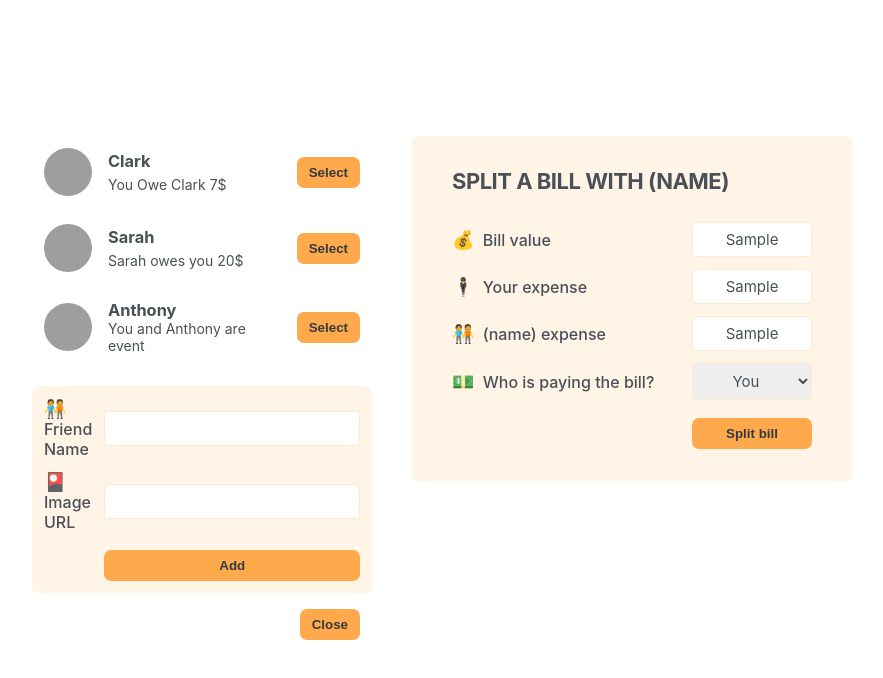
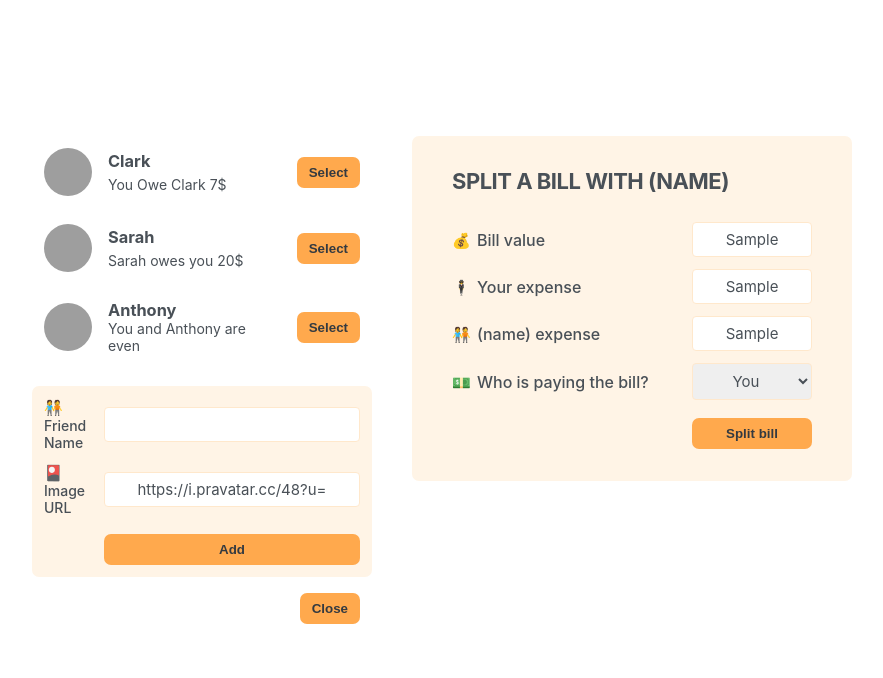
Before and after one commit to SheriefElnahas/react-small-projects, a React app in the folder 05-eat-n-split/: page / in a window 1280 px wide. Both pictures are taken after typing "Sample", "Sample", "Sample" into the empty fields and a click on the button "Add friend". Shown: the top 678 px of the page, without its empty margins (198-1081 px from the left). Built offline with nearby package versions, Linux system fonts and the light colour scheme; grey boxes are pictures that could not be loaded; the HTML template or start-up script is replaced by a standard one.

Commit message:
add friend functionality

```diff
--- a/05-eat-n-split/src/App.jsx
+++ b/05-eat-n-split/src/App.jsx
@@ -1,13 +1,22 @@
+import { useState } from 'react';
 import AddFriend from './components/AddFriend';
 import FriendList from './components/FriendList';
 import SplitBillForm from './components/SplitBillForm';
 
+import { initialFriends } from './data';
+
 function App() {
+  const [friendsList, setFriendsList] = useState(initialFriends);
+
+  function handleAddFriend(newFriendData) {
+    setFriendsList((prevFriendList) => [...prevFriendList, newFriendData]);
+  }
+
   return (
     <main className="app">
       <section className="sidebar">
-        <FriendList />
-        <AddFriend />
+        <FriendList friendsList={friendsList} />
+        <AddFriend onAddFriend={handleAddFriend} />
       </section>
       <section>
         <SplitBillForm />
--- a/05-eat-n-split/src/components/AddFriend.jsx
+++ b/05-eat-n-split/src/components/AddFriend.jsx
@@ -1,6 +1,9 @@
 import { useState } from 'react';
 
-function AddFriend() {
+function AddFriend({ onAddFriend }) {
+  const randomNumber = Math.floor(Math.random() * 2000);
+
+  const [formData, setFormData] = useState({ friendName: '', imageURL: `https://i.pravatar.cc/48?u=` });
   const [isOpen, setIsOpen] = useState(false);
 
   if (!isOpen) {
@@ -11,14 +14,47 @@ function AddFriend() {
     );
   }
 
+  function handleChange(e) {
+    setFormData((prevFormData) => {
+      return {
+        ...prevFormData,
+        [e.target.name]: e.target.value,
+      };
+    });
+  }
+
+  function handleSubmit(e) {
+    e.preventDefault();
+
+    const newFriend = {
+      id: randomNumber,
+      name: formData.friendName,
+      image: formData.imageURL + `${randomNumber}`,
+      balance: 0,
+    };
+
+    // Prevent the user from adding a friend if he didn't provide any user name
+    if (formData.friendName.length !== 0) {
+      onAddFriend(newFriend);
+
+      // Clear name input and close the form
+      setFormData((prevFormData) => ({
+        ...prevFormData,
+        friendName: '',
+      }));
+
+      setIsOpen(false);
+    }
+  }
+
   return (
     <>
-      <form className="form-add-friend">
-        <label htmlFor="name">🧑‍🤝‍🧑 Friend Name</label>
-        <input type="text" />
+      <form onSubmit={handleSubmit} className="form-add-friend">
+        <label htmlFor="friend-name">🧑‍🤝‍🧑 Friend Name</label>
+        <input type="text" id="friend-name" name="friendName" value={formData.friendName} onChange={handleChange} />
 
-        <label htmlFor="image">🎴 Image URL</label>
-        <input type="text" />
+        <label htmlFor="image-url">🎴 Image URL</label>
+        <input type="text" id="image-url" name="imageURL" value={formData.imageURL} onChange={handleChange} />
 
         <button className="button">Add</button>
       </form>
--- a/05-eat-n-split/src/components/Friend.jsx
+++ b/05-eat-n-split/src/components/Friend.jsx
@@ -6,7 +6,7 @@ function Friend({ name, image, balance }) {
   } else if (balance > 0) {
     balanceDetails = `${name} owes you ${balance}$ `;
   } else {
-    balanceDetails = `You and ${name} are event`;
+    balanceDetails = `You and ${name} are even`;
   }
 
   return (
--- a/05-eat-n-split/src/components/FriendList.jsx
+++ b/05-eat-n-split/src/components/FriendList.jsx
@@ -1,11 +1,11 @@
-import { initialFriends } from '../data';
+// import { initialFriends } from '../data';
 import Friend from './Friend';
 
-function FriendList() {
+function FriendList({ friendsList }) {
   return (
     <section className="sidebar">
       <ul>
-        {initialFriends.map((friend) => (
+        {friendsList.map((friend) => (
           <Friend key={friend.id} {...friend} />
         ))}
       </ul>
--- a/05-eat-n-split/src/index.css
+++ b/05-eat-n-split/src/index.css
@@ -135,6 +135,9 @@ form {
   margin-bottom: 1.6rem;
   padding: 1.2rem;
 }
+.form-add-friend label {
+  font-size: 1.4rem;
+}
 .form-split-bill {
   grid-template-columns: 1fr 12rem;
   padding: 3.2rem 4rem;
@@ -146,8 +149,8 @@ label {
 
 label::first-letter {
   display: inline-block;
-  margin-right: 4px;
-  font-size: 1.8rem;
+  margin-right: 2px;
+  font-size: 1.5rem;
 }
 
 input,
```
